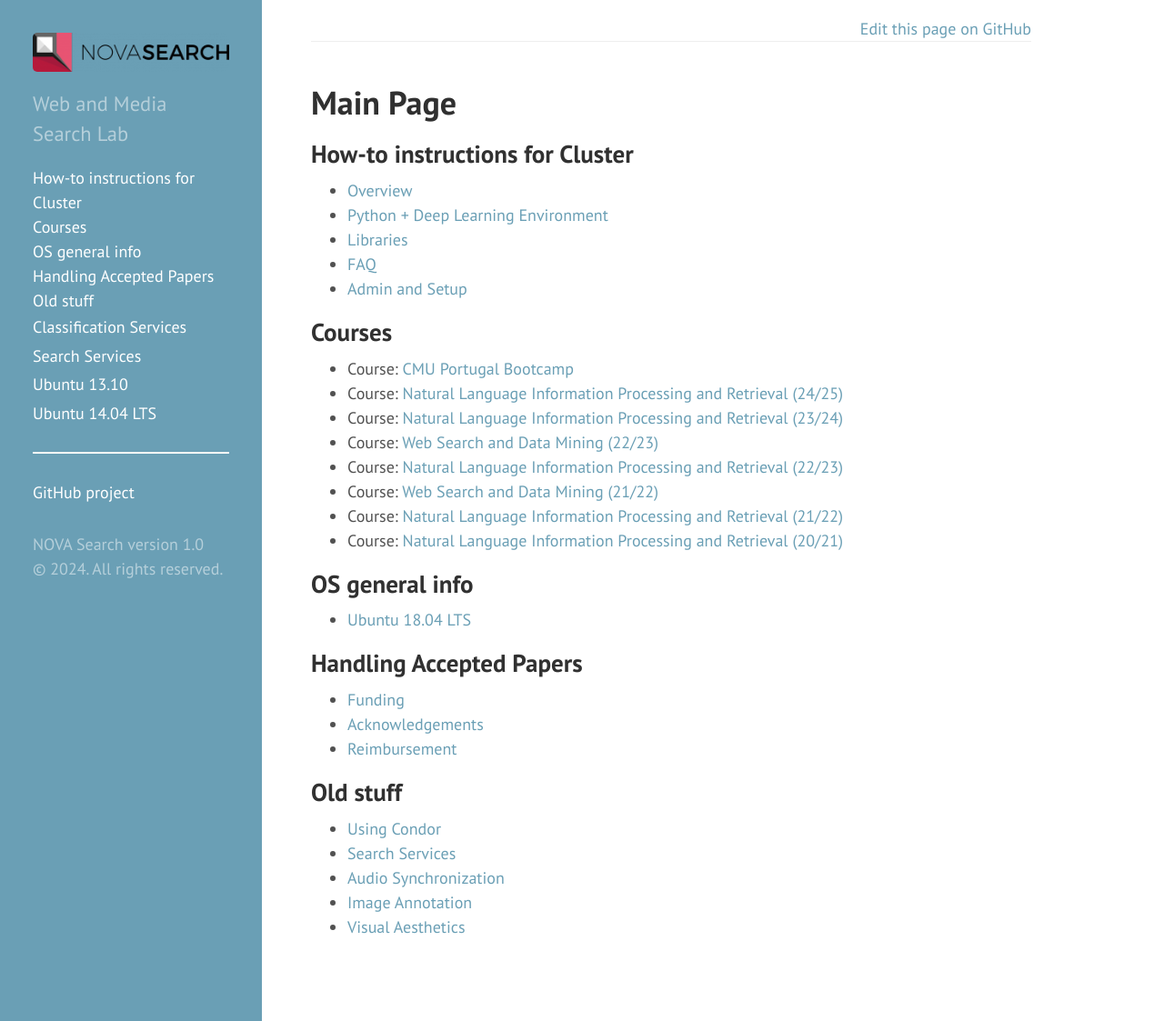
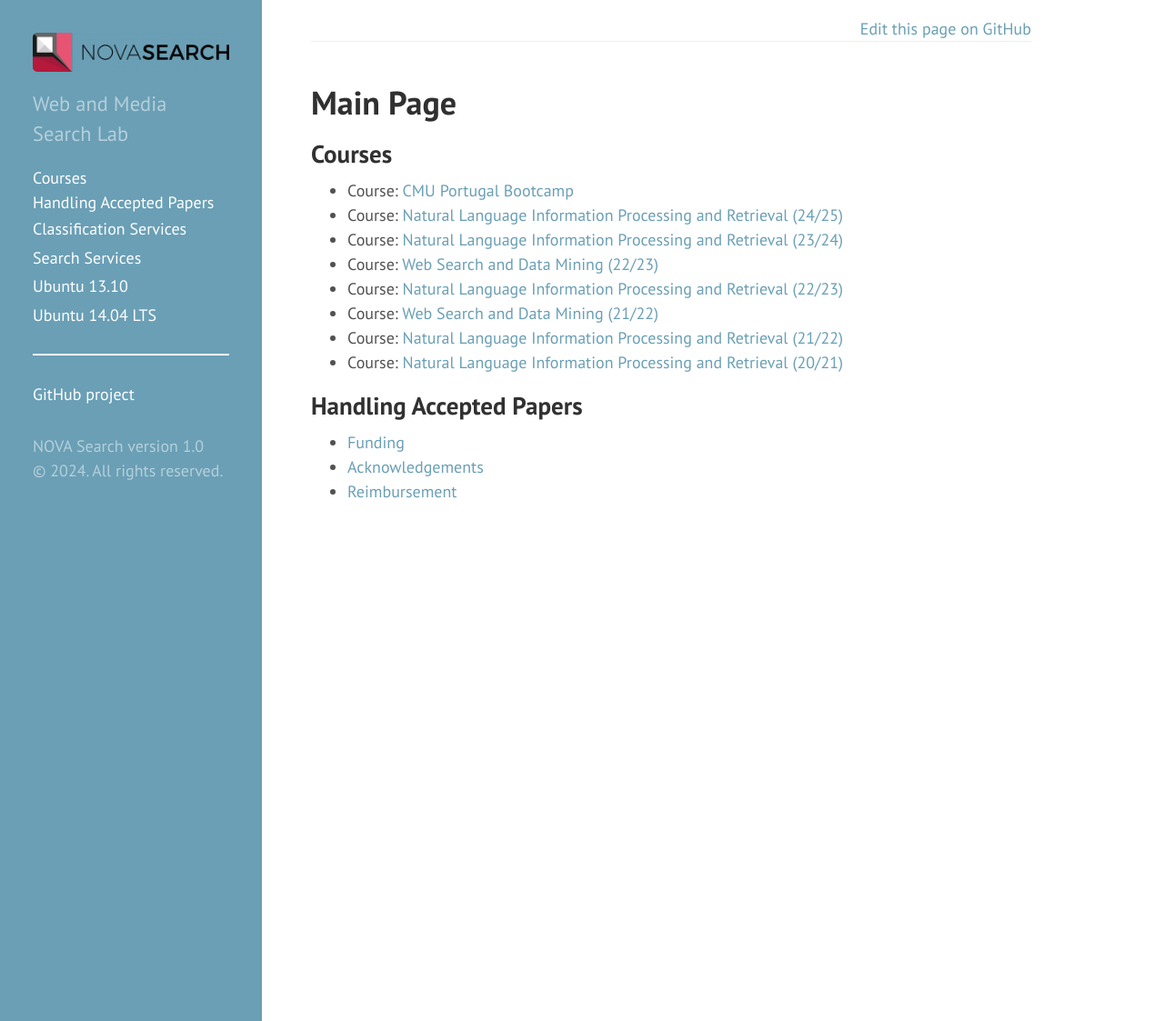
Before and after one commit to novasearch/wiki.novasearch.org, a Jekyll site: the page built from wiki/Main_Page.md, in a window 1280 px wide and 1123 px high. Shown: the whole window at 91% size. Built offline with Jekyll 4.4.1, drawn with Linux system fonts in a browser that asks for light colours.

Commit message:
Update Main_Page.md

```diff
--- a/wiki/Main_Page.md
+++ b/wiki/Main_Page.md
@@ -11,16 +11,6 @@ redirect_from:
  - wiki/Biopython
 ---
 
-How-to instructions for Cluster
---------------------
-
-- [Overview](/wiki/Cluster "wikilink")
-- [Python + Deep Learning Environment](/wiki/Python_DeepLearning "wikilink")
-- [Libraries](/wiki/Software_Libraries "wikilink")
-- [FAQ](/wiki/Cluster/FAQ "wikilink")
-- [Admin and Setup](/wiki/Cluster/Admin "wikilink")
-
-
 Courses
 --------------------
 - Course: [CMU Portugal Bootcamp](/wiki/courses/Bootcamp)
@@ -33,24 +23,9 @@ Courses
 - Course: [Natural Language Information Processing and Retrieval (20/21)](/wiki/courses/IR_NLP)
 
 
-OS general info
----------------
-
-- [Ubuntu 18.04 LTS](/wiki/Ubuntu_18.04_LTS "wikilink")
-
 Handling Accepted Papers
 ---------------------------
 
 - [Funding](/wiki/Funding "wikilink")
 - [Acknowledgements](/wiki/Acknowledgements "wikilink")
 - [Reimbursement](/wiki/Reimbursement "wikilink")
-
-
-Old stuff
------------------------
-
-- [Using Condor](/wiki/Condor "wikilink")
-- [Search Services](/wiki/Search_Services "wikilink")
-- [Audio Synchronization](/wiki/Audio_Synchronization "wikilink")
-- [Image Annotation](/wiki/Image_Annotation "wikilink")
-- [Visual Aesthetics](/wiki/Visual_Aesthetics "wikilink")
```
